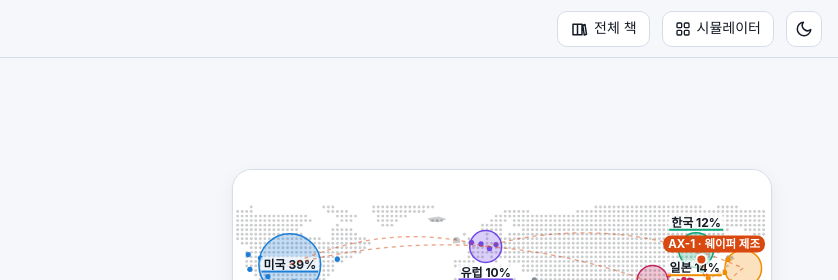
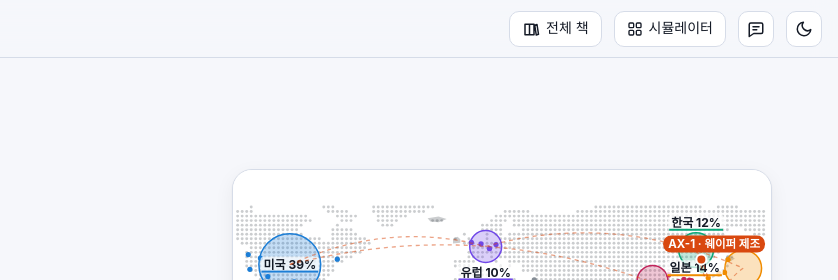
Before and after one commit to geniuskey/chipindustrybook, a website: page index.html in a window 1280 px wide. Shown: the top 280 px of the page, 442-1280 px from the left. Drawn offline with Linux system fonts and the light colour scheme; a web font is replaced by a local one.

Commit message:
Add reader feedback shortcut to top bar

```diff
--- a/css/style.css
+++ b/css/style.css
@@ -144,6 +144,9 @@ hr { border: 0; border-top: 1px solid var(--border); margin: 48px 0; }
   .cb-topbar .series-link { width: 36px; padding: 0; }
   .cb-topbar .series-link span { display: none; }
 }
+@media (max-width: 620px) { .cb-topbar .cb-logo small { display: none; } }
+@media (max-width: 420px) { .cb-topbar .cb-logo span { display: none; } }
+@media (max-width: 420px) { .cb-topbar { gap: 6px; padding: 0 12px; } }
 .cb-progress { position: absolute; left: 0; bottom: -1px; height: 2px; background: linear-gradient(90deg, var(--accent), var(--accent-2)); width: 0; }
 
 /* Drawer (chapter list) */
--- a/js/common.js
+++ b/js/common.js
@@ -523,6 +523,7 @@
     const root = body.dataset.root != null ? body.dataset.root : body.dataset.chapter ? "../" : "";
     const curSlug = body.dataset.chapter || "";
     const href = (slug) => (slug ? `${root}chapters/${slug}.html` : `${root}index.html`);
+    const feedbackUrl = "https://books.euiyun.com/feedback.html?book=chipindustrybook&page=" + encodeURIComponent(location.href);
 
     // favicon
     if (!document.querySelector('link[rel="icon"]')) { const fi = document.createElement("link"); fi.rel = "icon"; fi.type = "image/svg+xml"; fi.href = root + "favicon.svg"; document.head.appendChild(fi); }
@@ -539,6 +540,13 @@
       ${curSlug ? `<button class="cb-btn toggle" id="cb-simonly" aria-pressed="false" title="글을 숨기고 시뮬레이터만 본다">${ICON_SIM}<span class="lbl-wide">시뮬레이터만</span></button>` : ""}
       <button class="cb-btn icon" id="cb-theme" aria-label="테마 전환"></button>
       <div class="cb-progress" id="cb-progress"></div>`;
+    const feedbackButton = document.createElement("a");
+    feedbackButton.className = bar.className.replace("-topbar", "-btn") + " icon feedback-button";
+    feedbackButton.href = feedbackUrl;
+    feedbackButton.setAttribute("aria-label", "독자 의견 보내기");
+    feedbackButton.title = "독자 의견 보내기";
+    feedbackButton.innerHTML = '<svg width="18" height="18" viewBox="0 0 24 24" fill="none" stroke="currentColor" stroke-width="2" stroke-linecap="round" stroke-linejoin="round" aria-hidden="true"><path d="M5 4h14a2 2 0 0 1 2 2v10a2 2 0 0 1-2 2H9l-6 4V6a2 2 0 0 1 2-2z"/><path d="M8 9h8M8 13h5"/></svg>';
+    bar.querySelector("[id$='-theme']").before(feedbackButton);
     body.prepend(bar);
 
     // drawer
@@ -653,8 +661,8 @@
     foot.innerHTML = `ChipIndustryBook — 만져 보며 읽는 반도체 산업 지도 · 수치는 공개 자료 기반 근사치이며 투자 조언이 아닙니다.<br>
       © 2026 geniuskey 및 ChipIndustryBook 기여자 · 콘텐츠 <a rel="license" href="https://creativecommons.org/licenses/by/4.0/">CC BY 4.0</a> · 코드 <a href="${root}LICENSE-MIT">MIT</a> · <a href="${root}LICENSE.md">라이선스 안내</a>`;
     const feedbackLink = document.createElement("a");
-    feedbackLink.href = "https://books.euiyun.com/feedback.html?book=chipindustrybook&page=" + encodeURIComponent(location.href);
-    feedbackLink.textContent = "오류·질문·제안";
+    feedbackLink.href = feedbackUrl;
+    feedbackLink.textContent = "독자 의견";
     foot.append(" · ", feedbackLink);
     body.appendChild(foot);
 
```
